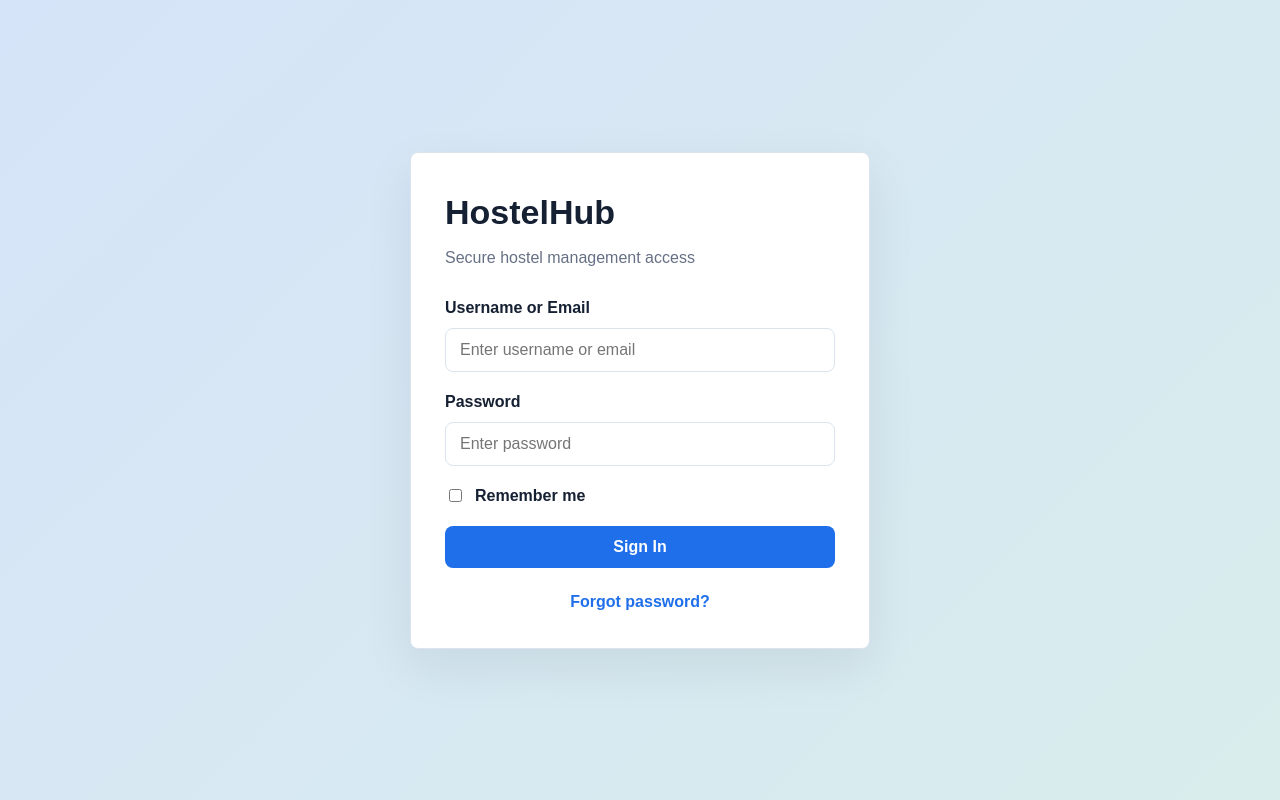
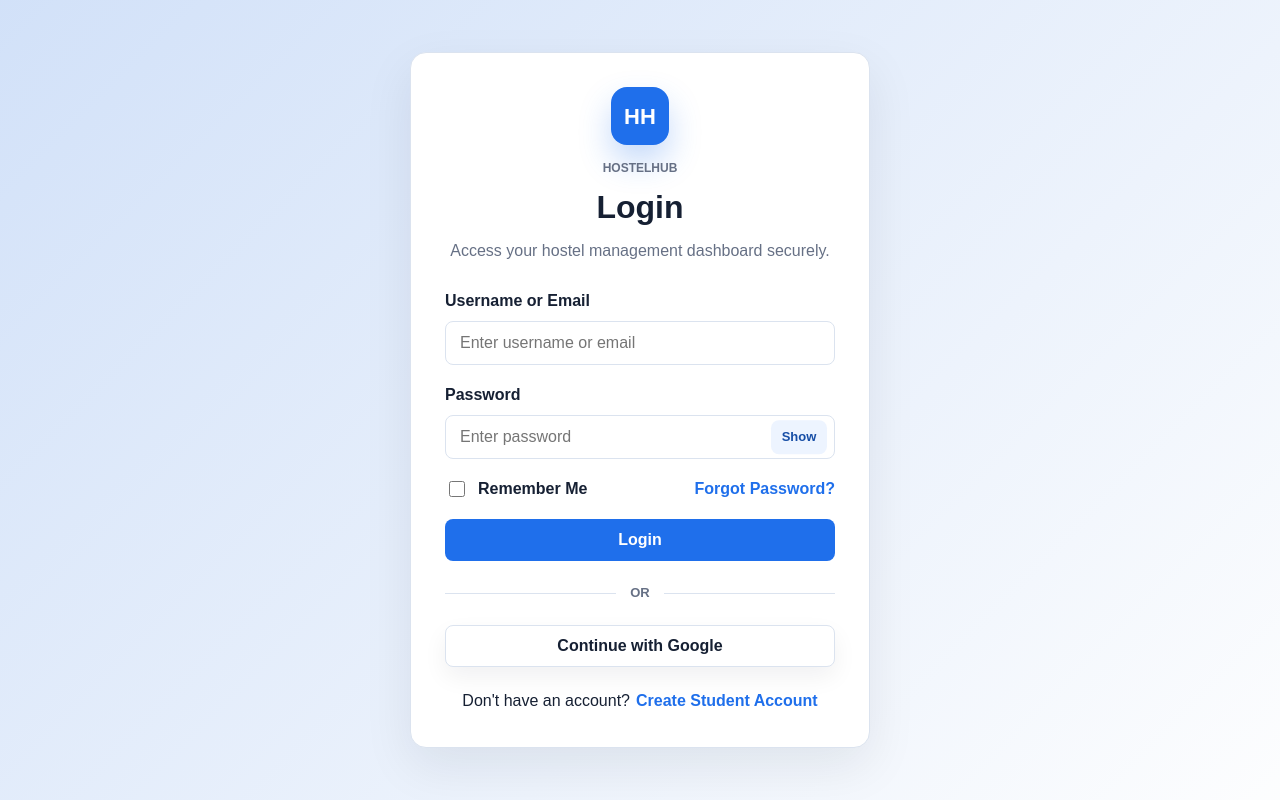
Before and after one commit to Karan-Chauhan2795/Hostelhub, a Django app: page /accounts/login/ in a window 1280 px wide. Run offline with Django 5.2, Linux system fonts and the light colour scheme.

Commit message:
Complete authentication UI

```diff
--- a/accounts/forms.py
+++ b/accounts/forms.py
@@ -1,14 +1,70 @@
 from django import forms
+from django.contrib.auth import get_user_model
+from django.contrib.auth.forms import UserCreationForm
+
+User = get_user_model()
 
 
 class LoginForm(forms.Form):
     identifier = forms.CharField(
         label="Username or Email",
         max_length=150,
-        widget=forms.TextInput(attrs={"placeholder": "Enter username or email"}),
+        widget=forms.TextInput(
+            attrs={
+                "autocomplete": "username",
+                "placeholder": "Enter username or email",
+            }
+        ),
     )
     password = forms.CharField(
         label="Password",
-        widget=forms.PasswordInput(attrs={"placeholder": "Enter password"}),
+        widget=forms.PasswordInput(
+            attrs={
+                "autocomplete": "current-password",
+                "placeholder": "Enter password",
+            }
+        ),
     )
     remember_me = forms.BooleanField(required=False, label="Remember me")
+
+
+class StudentSignupForm(UserCreationForm):
+    first_name = forms.CharField(
+        max_length=150,
+        widget=forms.TextInput(attrs={"autocomplete": "given-name", "placeholder": "First name"}),
+    )
+    last_name = forms.CharField(
+        max_length=150,
+        widget=forms.TextInput(attrs={"autocomplete": "family-name", "placeholder": "Last name"}),
+    )
+    username = forms.CharField(
+        max_length=150,
+        widget=forms.TextInput(attrs={"autocomplete": "username", "placeholder": "Choose a username"}),
+    )
+    email = forms.EmailField(
+        widget=forms.EmailInput(attrs={"autocomplete": "email", "placeholder": "student@example.com"}),
+    )
+    phone_number = forms.CharField(
+        max_length=20,
+        widget=forms.TextInput(attrs={"autocomplete": "tel", "placeholder": "+91 98765 43210"}),
+    )
+
+    class Meta:
+        model = User
+        fields = ("first_name", "last_name", "username", "email", "phone_number", "password1", "password2")
+
+    def __init__(self, *args, **kwargs):
+        super().__init__(*args, **kwargs)
+        self.fields["password1"].widget.attrs.update(
+            {"autocomplete": "new-password", "placeholder": "Create a password"}
+        )
+        self.fields["password2"].widget.attrs.update(
+            {"autocomplete": "new-password", "placeholder": "Confirm password"}
+        )
+
+    def save(self, commit=True):
+        user = super().save(commit=False)
+        user.role = User.Role.STUDENT
+        if commit:
+            user.save()
+        return user
--- a/accounts/urls.py
+++ b/accounts/urls.py
@@ -6,6 +6,7 @@ app_name = "accounts"
 
 urlpatterns = [
     path("login/", views.LoginView.as_view(), name="login"),
+    path("create-student-account/", views.StudentSignupView.as_view(), name="signup"),
     path("logout/", views.LogoutView.as_view(), name="logout"),
     path("forgot-password/", views.ForgotPasswordView.as_view(), name="forgot_password"),
     path("profile/", views.ProfileView.as_view(), name="profile"),
--- a/accounts/views.py
+++ b/accounts/views.py
@@ -3,7 +3,7 @@ from django.contrib.auth import authenticate, get_user_model, login, logout
 from django.shortcuts import redirect, render
 from django.views.generic import TemplateView, View
 
-from .forms import LoginForm
+from .forms import LoginForm, StudentSignupForm
 from .mixins import RoleRequiredMixin
 
 User = get_user_model()
@@ -74,6 +74,23 @@ class LogoutView(View):
         return redirect("accounts:login")
 
 
+class StudentSignupView(View):
+    template_name = "accounts/signup.html"
+
+    def get(self, request, *args, **kwargs):
+        if request.user.is_authenticated:
+            return redirect("dashboard:home")
+        return render(request, self.template_name, {"form": StudentSignupForm()})
+
+    def post(self, request, *args, **kwargs):
+        form = StudentSignupForm(request.POST)
+        if form.is_valid():
+            form.save()
+            messages.success(request, "Student account created successfully. Please login.")
+            return redirect("accounts:login")
+        return render(request, self.template_name, {"form": form})
+
+
 class ForgotPasswordView(TemplateView):
     template_name = "accounts/forgot_password.html"
 
--- a/static/css/base.css
+++ b/static/css/base.css
@@ -57,6 +57,11 @@ p {
   padding: 0 18px;
   font-weight: 700;
   cursor: pointer;
+  transition: background 180ms ease, color 180ms ease, transform 180ms ease, box-shadow 180ms ease;
+}
+
+.btn:hover {
+  transform: translateY(-1px);
 }
 
 .btn-primary {
@@ -71,6 +76,10 @@ p {
 .btn-secondary {
   background: #edf4ff;
   color: var(--primary-dark);
+}
+
+.btn-full {
+  width: 100%;
 }
 
 .card {
--- a/static/css/layout.css
+++ b/static/css/layout.css
@@ -3,29 +3,61 @@
   place-items: center;
   padding: 24px;
   background:
-    linear-gradient(135deg, rgba(31, 111, 235, 0.14), rgba(16, 163, 127, 0.12)),
+    linear-gradient(135deg, rgba(31, 111, 235, 0.16), rgba(255, 255, 255, 0.78)),
     var(--bg);
 }
 
 .auth-content {
-  width: min(100%, 460px);
+  width: min(100%, 760px);
+}
+
+.auth-page {
+  width: 100%;
+  margin: 0 auto;
+}
+
+.auth-page-compact {
+  max-width: 460px;
+}
+
+.auth-page-wide {
+  max-width: 760px;
 }
 
 .auth-card {
   border: 1px solid var(--line);
-  border-radius: 8px;
+  border-radius: 16px;
   background: var(--panel);
   box-shadow: var(--shadow);
   padding: 34px;
 }
 
+.auth-card-wide {
+  padding: 38px;
+}
+
 .auth-brand {
   margin-bottom: 26px;
+  text-align: center;
+}
+
+.auth-logo {
+  display: grid;
+  width: 58px;
+  height: 58px;
+  place-items: center;
+  margin: 0 auto 14px;
+  border-radius: 16px;
+  background: var(--primary);
+  color: #ffffff;
+  font-size: 22px;
+  font-weight: 900;
+  box-shadow: 0 16px 32px rgba(31, 111, 235, 0.26);
 }
 
 .auth-brand h1 {
   margin-bottom: 8px;
-  font-size: 34px;
+  font-size: 32px;
 }
 
 .auth-brand p,
@@ -74,7 +117,78 @@
   gap: 10px;
 }
 
+.field-inline input {
+  width: 16px;
+  height: 16px;
+  accent-color: var(--primary);
+}
+
+.auth-row {
+  display: flex;
+  align-items: center;
+  justify-content: space-between;
+  gap: 14px;
+}
+
+.password-control {
+  position: relative;
+}
+
+.password-control input {
+  padding-right: 74px;
+}
+
+.password-toggle {
+  position: absolute;
+  top: 50%;
+  right: 8px;
+  min-width: 56px;
+  border: 0;
+  border-radius: 8px;
+  background: #edf4ff;
+  color: var(--primary-dark);
+  cursor: pointer;
+  font-size: 13px;
+  font-weight: 800;
+  padding: 7px 10px;
+  transform: translateY(-50%);
+}
+
+.password-toggle:hover,
+.google-btn:hover {
+  background: #dceafe;
+}
+
+.or-divider {
+  display: flex;
+  align-items: center;
+  gap: 14px;
+  margin: 22px 0;
+  color: var(--muted);
+  font-size: 13px;
+  font-weight: 800;
+}
+
+.or-divider::before,
+.or-divider::after {
+  content: "";
+  height: 1px;
+  flex: 1;
+  background: var(--line);
+}
+
+.google-btn {
+  border: 1px solid var(--line);
+  background: #ffffff;
+  color: var(--text);
+  box-shadow: 0 10px 24px rgba(15, 23, 42, 0.06);
+}
+
 .auth-links {
+  display: flex;
+  flex-wrap: wrap;
+  justify-content: center;
+  gap: 6px;
   margin-top: 22px;
   text-align: center;
 }
--- a/static/js/main.js
+++ b/static/js/main.js
@@ -1,4 +1,23 @@
 document.addEventListener("DOMContentLoaded", () => {
+  document.querySelectorAll("[data-toggle-password]").forEach((button) => {
+    const input = document.getElementById(button.dataset.togglePassword);
+    if (!input) {
+      return;
+    }
+
+    button.addEventListener("click", () => {
+      const isHidden = input.type === "password";
+      input.type = isHidden ? "text" : "password";
+      button.textContent = isHidden ? "Hide" : "Show";
+    });
+  });
+
+  document.querySelectorAll("[data-auth-notice]").forEach((button) => {
+    button.addEventListener("click", () => {
+      window.alert("Google Authentication will be available in the next version.");
+    });
+  });
+
   document.querySelectorAll("[data-table-search]").forEach((input) => {
     const table = document.getElementById(input.dataset.tableSearch);
     if (!table) {
--- a/templates/accounts/login.html
+++ b/templates/accounts/login.html
@@ -1,31 +1,48 @@
 {% extends "base.html" %}
-{% load static %}
 {% block title %}Login | HostelHub{% endblock %}
 {% block content %}
-<div class="auth-page">
+<div class="auth-page auth-page-compact">
     <div class="auth-card">
         <div class="auth-brand">
-            <h1>HostelHub</h1>
-            <p>Secure hostel management access</p>
+            <div class="auth-logo">HH</div>
+            <p class="eyebrow">HostelHub</p>
+            <h1>Login</h1>
+            <p>Access your hostel management dashboard securely.</p>
         </div>
         <form method="post" class="auth-form">
             {% csrf_token %}
+            {% if form.non_field_errors %}
+            <div class="form-errors">{{ form.non_field_errors }}</div>
+            {% endif %}
             <div class="field">
                 <label for="id_identifier">Username or Email</label>
                 {{ form.identifier }}
+                {{ form.identifier.errors }}
             </div>
-            <div class="field">
+            <div class="field password-field">
                 <label for="id_password">Password</label>
-                {{ form.password }}
+                <div class="password-control">
+                    {{ form.password }}
+                    <button type="button" class="password-toggle" data-toggle-password="id_password">Show</button>
+                </div>
+                {{ form.password.errors }}
             </div>
-            <div class="field-inline">
-                {{ form.remember_me }}
-                <label for="id_remember_me">Remember me</label>
+            <div class="auth-row">
+                <div class="field-inline">
+                    {{ form.remember_me }}
+                    <label for="id_remember_me">Remember Me</label>
+                </div>
+                <a href="{% url 'accounts:forgot_password' %}" class="text-link">Forgot Password?</a>
             </div>
-            <button type="submit" class="btn btn-primary">Sign In</button>
+            <button type="submit" class="btn btn-primary btn-full">Login</button>
         </form>
+        <div class="or-divider"><span>OR</span></div>
+        <button type="button" class="btn google-btn btn-full" data-auth-notice>
+            Continue with Google
+        </button>
         <div class="auth-links">
-            <a href="{% url 'accounts:forgot_password' %}">Forgot password?</a>
+            <span>Don't have an account?</span>
+            <a href="{% url 'accounts:signup' %}">Create Student Account</a>
         </div>
     </div>
 </div>
```
Also changed, not shown: other parts of static/css/layout.css (+36 -0 lines), accounts/tests.py (+23 -0 lines), templates/accounts/signup.html (added, +72 -0 lines).
